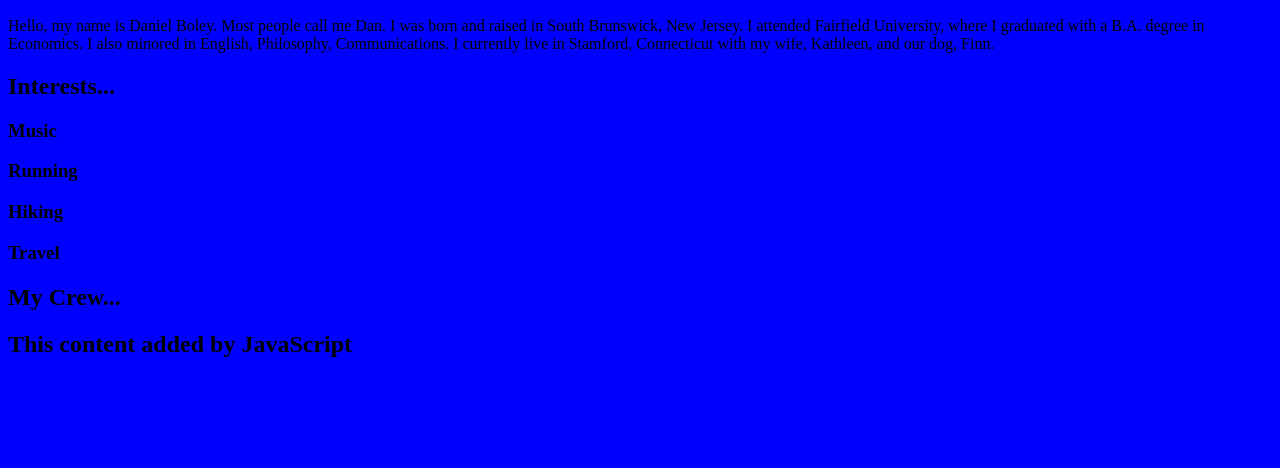
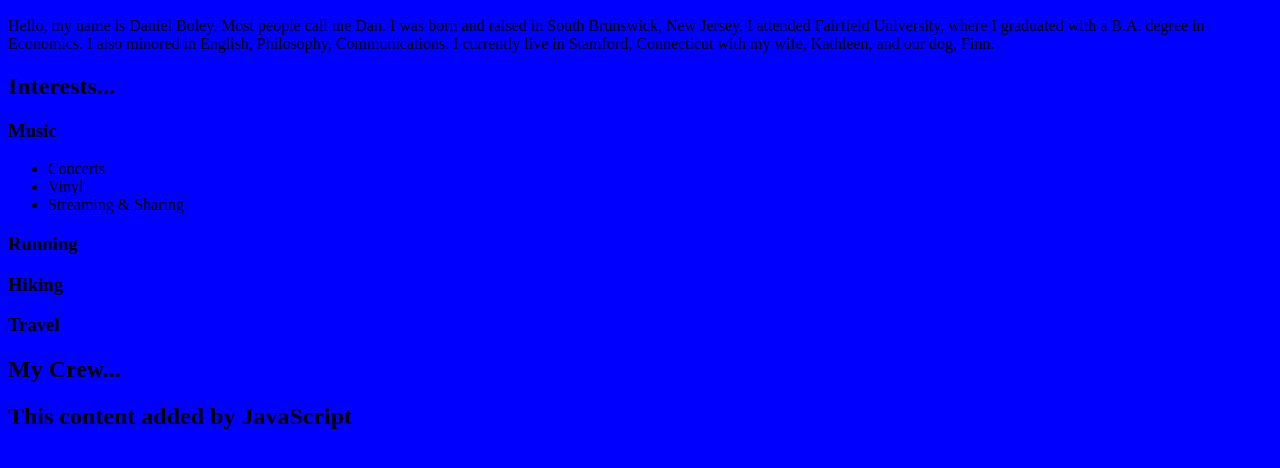
Before and after one commit to danboley/db-prep-website, a plain HTML site: page index.html in a window 1280 px wide. Shown: the part 110-578 px from the top of the page. Drawn offline with Linux system fonts and the light colour scheme.

Commit message:
add music ul

```diff
--- a/index.html
+++ b/index.html
@@ -10,6 +10,11 @@
             <p>Hello, my name is Daniel Boley. Most people call me Dan. I was born and raised in South Brunswick, New Jersey. I attended Fairfield University, where I graduated with a B.A. degree in Economics. I also minored in English, Philosophy, Communications. I currently live in Stamford, Connecticut with my wife, Kathleen, and our dog, Finn.</p>
         <h2>Interests...</h2>
             <h3>Music</h3>
+                <ul>
+                    <li>Concerts</li>
+                    <li>Vinyl</li>
+                    <li>Streaming & Sharing</li>
+                </ul>
             <h3>Running</h3>
             <h3>Hiking</h3>
             <h3>Travel</h3>
```
